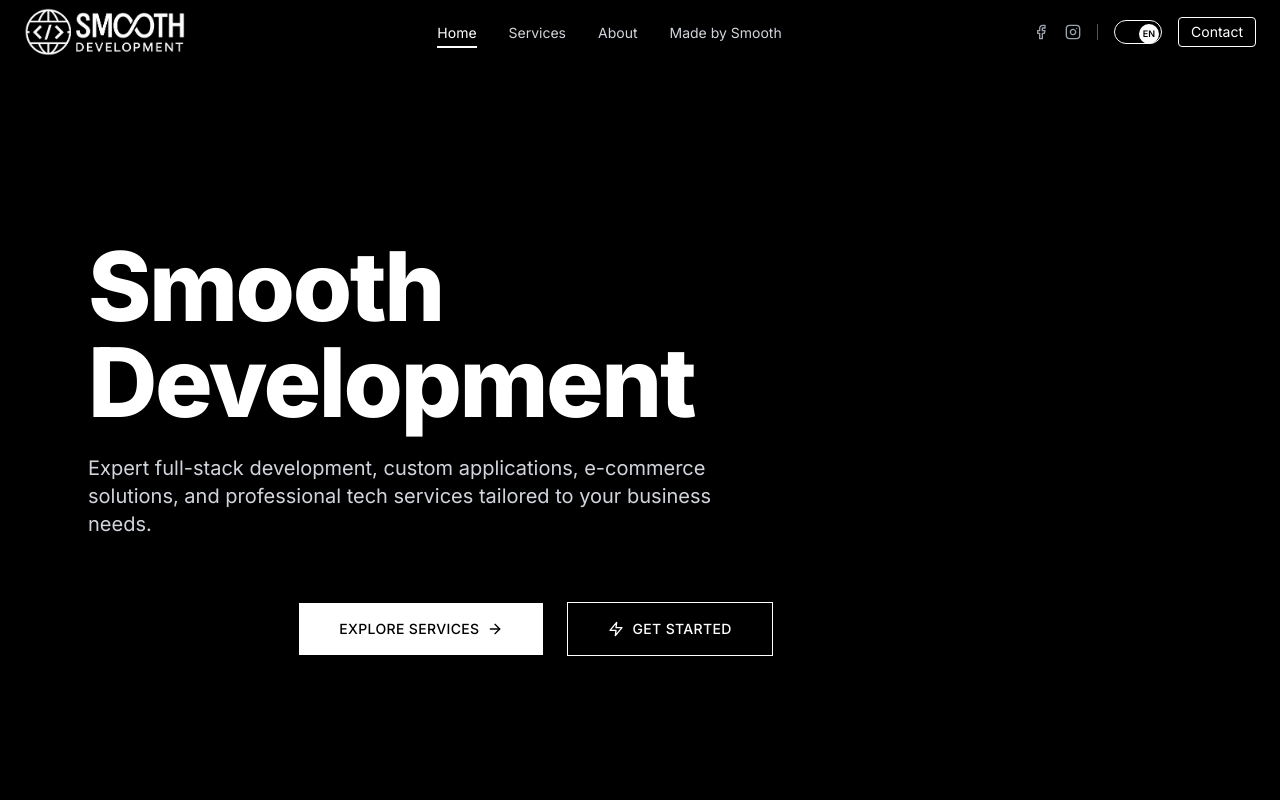
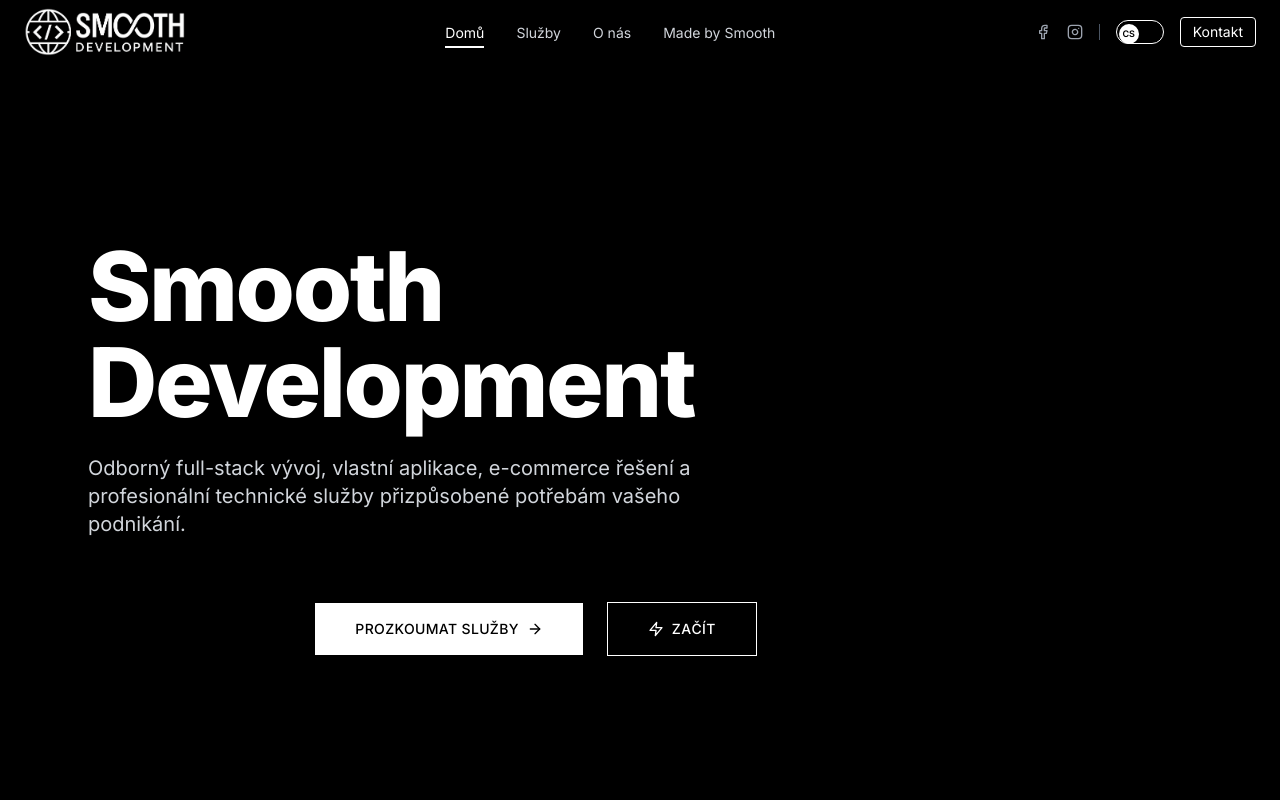
Before and after one commit to MarekSmooth/Smooth-dev, a React (Vite) app: page / in a window 1280 px wide. Shown: the top 800 px of the page. Built offline with nearby package versions, Linux system fonts and the light colour scheme.

Commit message:
Updated LanguageContext.tsx

```diff
--- a/src/contexts/LanguageContext.tsx
+++ b/src/contexts/LanguageContext.tsx
@@ -266,7 +266,7 @@
 export const LanguageProvider: React.FC<{ children: React.ReactNode }> = ({ children }) => {
   const [language, setLanguage] = useState<Language>(() => {
     const saved = localStorage.getItem('language');
-    return (saved as Language) || 'en';
+    return (saved as Language) || 'cs';
   });
 
   useEffect(() => {
```
